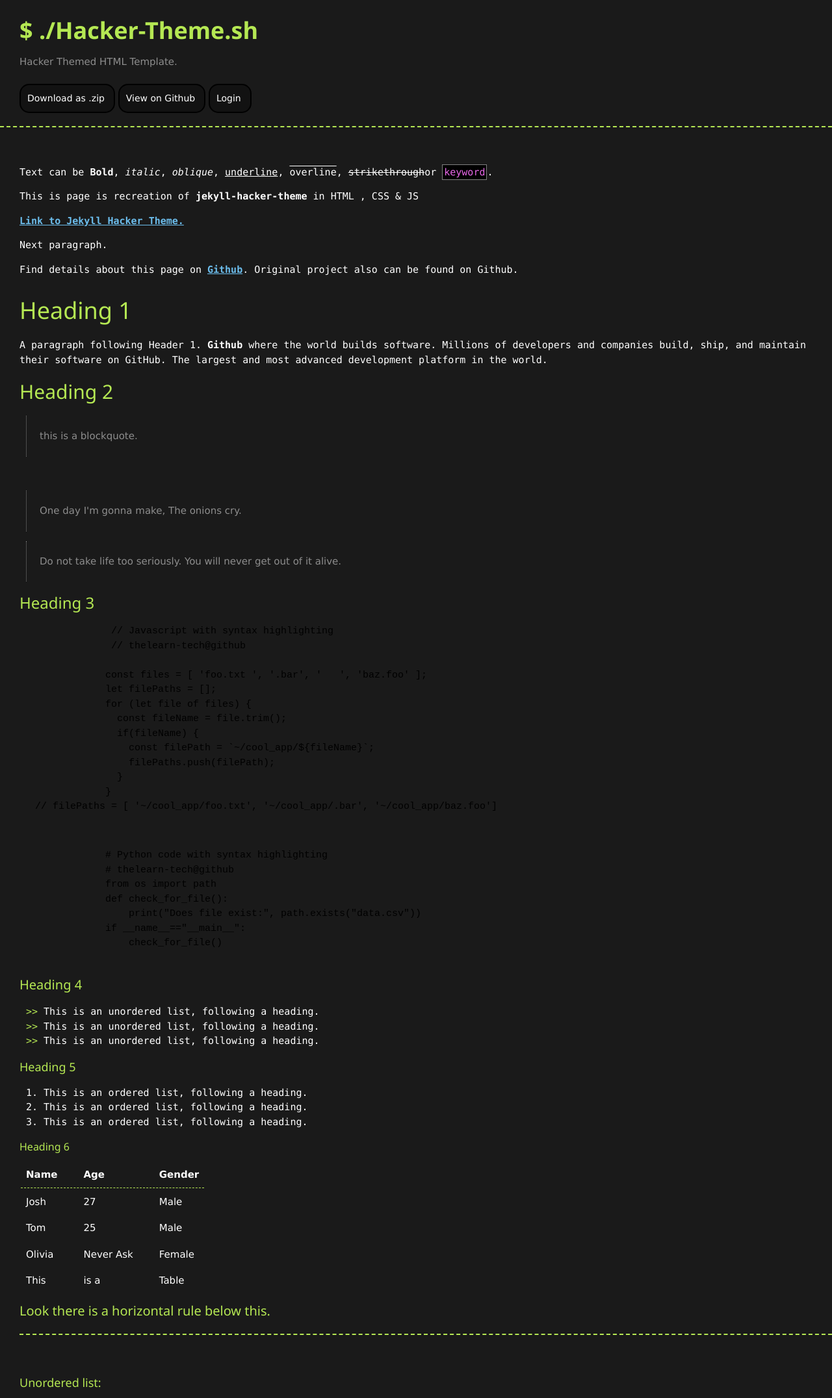
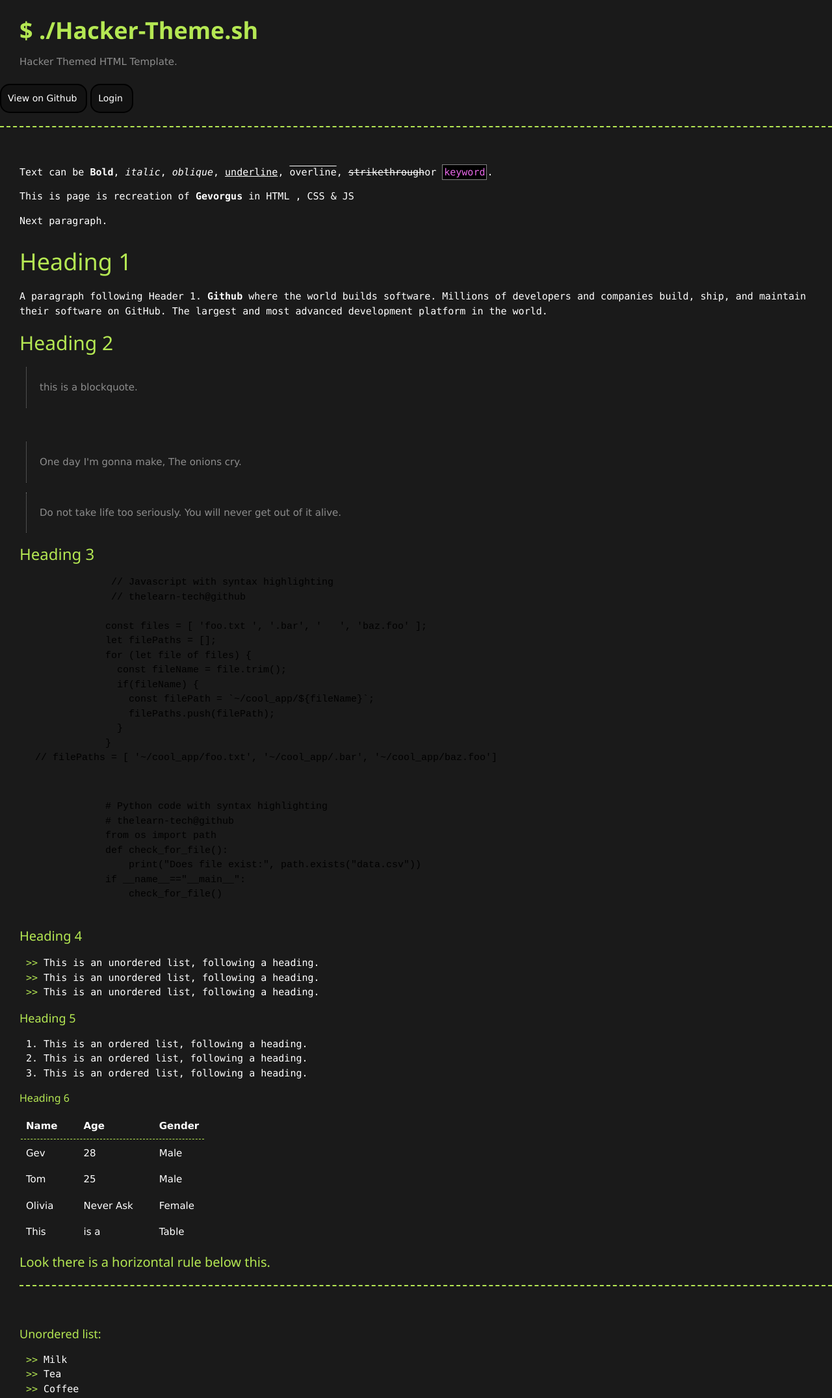
Before and after one commit to gevorgus/gev, a plain HTML site: page index.html in a window 1280 px wide. Shown: the top 2152 px of the page at 65% size. Drawn offline with nearby package versions, Linux system fonts and the light colour scheme; no server answers.

Commit message:
Update index.html

```diff
--- a/index.html
+++ b/index.html
@@ -2,7 +2,7 @@
 <html>
    <head>
       <link rel="icon" href="https://avatars.githubusercontent.com/u/69230350?v=4">
-      <title>Hacker theme (thelearn-tech)</title>
+      <title>Титле</title>
       <meta charset="UTF-8">
       <meta name="viewport" content="width=device-width, initial-scale=1">
       <link rel="stylesheet" href="assets/css/main.css">
@@ -22,7 +22,7 @@
       <br>
       <br>
       <!-- buttons -->
-      <a href="https://github.com/thelearn-tech/hacker-theme/archive/refs/heads/main.zip" class="button leftmar ">Download as .zip</a> <a href="https://github.com/thelearn-tech/hacker-theme" class="button ">View on Github</a> <a href="pages/hacker-theme-login.html" class="button ">Login</a>
+    <a href="https://gevorgus.github.io/g3v" class="button ">View on Github</a> <a href="pages/hacker-theme-login.html" class="button ">Login</a>
       <!-- horizontal rule-->
       <hr class="hr">
       <!-- paragraph -->
@@ -32,16 +32,13 @@
       </p>
       <!-- paragraph -->
       <p>
-         This is page is recreation of <h class="bold">jekyll-hacker-theme </h>in HTML , CSS & JS
+         This is page is recreation of <h class="bold">Gevorgus </h>in HTML , CSS & JS
       </p>
 
       <!-- link -->
-      <p><a href="https://github.com/pages-themes/hacker" title="jekyll-hacker-theme" target="_self" class="linkk bold">Link to Jekyll Hacker Theme.</a></p>
 
       <p>Next paragraph.</p>
       <!-- link inside a text line -->
-      <p>Find details about this page on <a href="https://github.com/thelearn-tech/hacker-theme" title="hacker-theme" target="_self" class="linkk bold"> Github</a>. Original project also can be found on Github.</p>
-
       <h1 class="left topp">Heading 1</h1>
       <!-- paragraph -->
       <p>
@@ -116,8 +113,8 @@
             <th class="left">Gender</th>
          </tr>
          <tr>
-            <td>Josh</td>
-            <td class="left">27</td>
+            <td>Gev</td>
+            <td class="left">28</td>
             <td class="left">Male</td>
          </tr>
          <tr>
```
